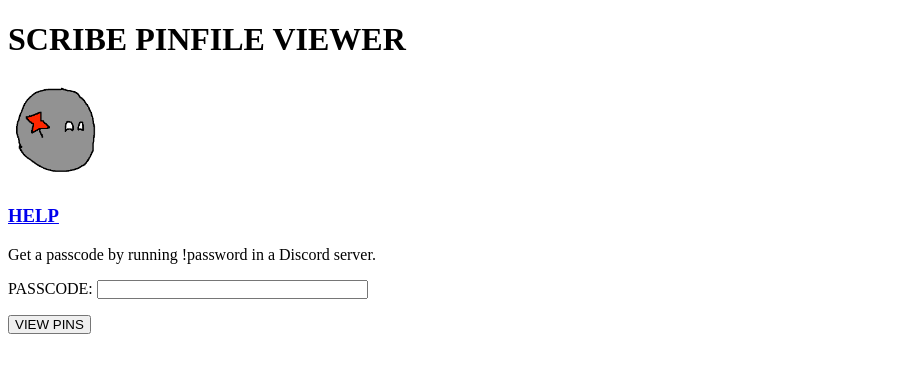
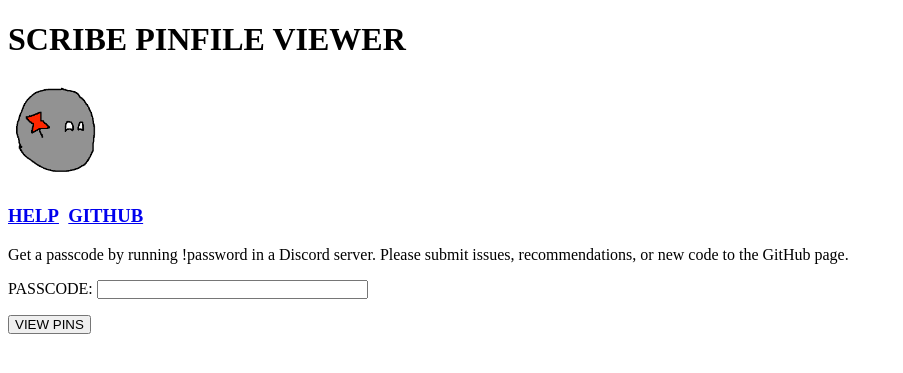
Before and after one commit to qxu21/glass, a Flask app: page / in a window 1280 px wide. Shown: the top 373 px of the page, without its empty margins (0-903 px from the left). Run offline with Flask 2, Linux system fonts and the light colour scheme; parts of the project's set-up code (start-up, migrations or seed data) failed here and were passed over.

Commit message:
added github link

```diff
--- a/app/templates/base.html
+++ b/app/templates/base.html
@@ -9,7 +9,7 @@
 	<body>
 	<h1>SCRIBE PINFILE VIEWER</h1>
     <img src="{{ url_for('.static', filename='images/scribe.png') }}" width=100px> {# add borders? #}
-    <h3>{% if g.user.is_authenticated %}<a href="{{ url_for('logout') }}">LOG OUT</a>&nbsp;&nbsp;<a href="{{ url_for('pinfile_list') }}">PINFILE LIST</a>&nbsp;&nbsp;{% endif %}<a href="{{ url_for('help') }}">HELP</a></h3>
+    <h3>{% if g.user.is_authenticated %}<a href="{{ url_for('logout') }}">LOG OUT</a>&nbsp;&nbsp;<a href="{{ url_for('pinfile_list') }}">PINFILE LIST</a>&nbsp;&nbsp;{% endif %}<a href="{{ url_for('help') }}">HELP</a>&nbsp;&nbsp;<a href="https://github.com/qxu21/glass">GITHUB</a></h3>
 	{% with messages = get_flashed_messages() %}
     {% if messages %}
     {% for message in messages %}
--- a/app/templates/index.html
+++ b/app/templates/index.html
@@ -5,7 +5,7 @@
     {% if g.user.is_authenticated %}
     <p><strong>You are already logged in, view pinfiles <a href="{{ url_for('pinfile_list') }}">here</a> or log in with a different password below to view other servers' pinfiles.</strong></p>
     {% endif %}
-    <p>Get a passcode by running !password in a Discord server.</p>
+    <p>Get a passcode by running !password in a Discord server. Please submit issues, recommendations, or new code to the GitHub page.</p>
     <form action="" method="post" name="serverlogin">
          {{ form.hidden_tag() }}
          <p>
```
